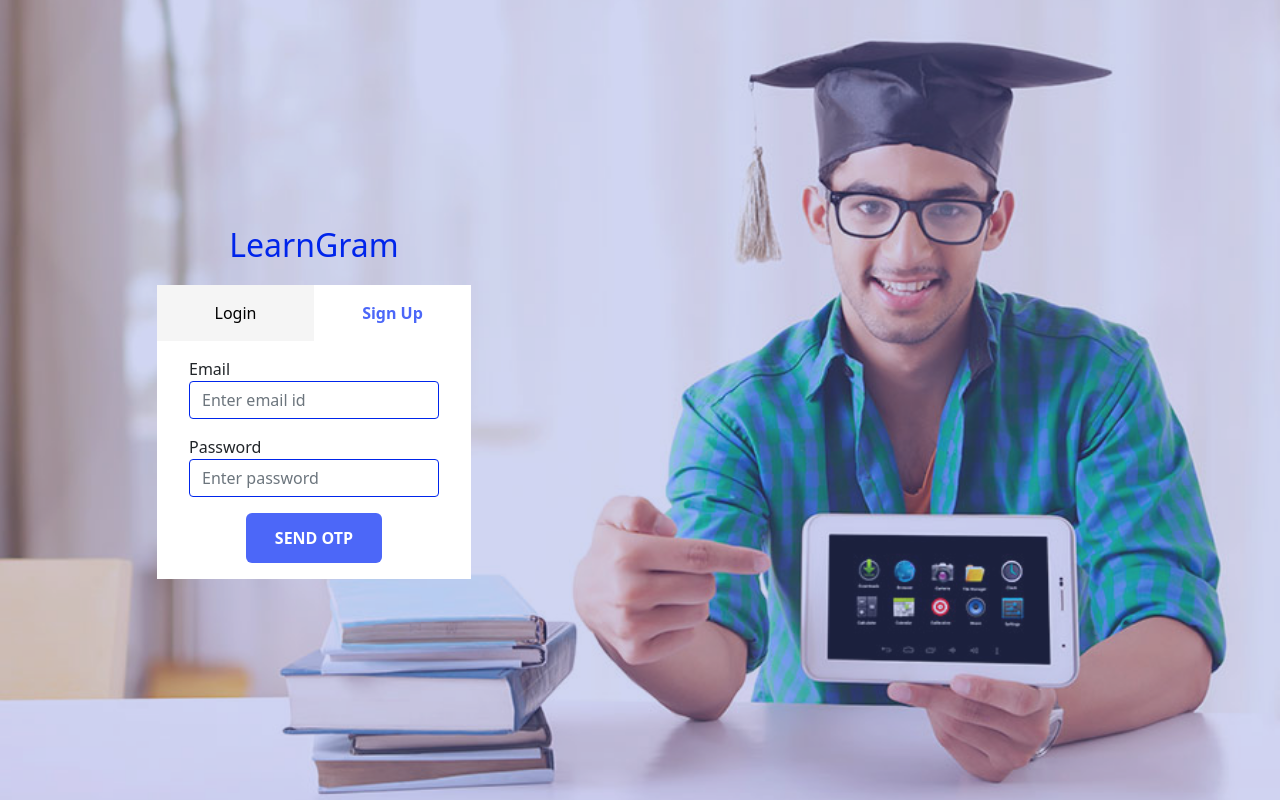
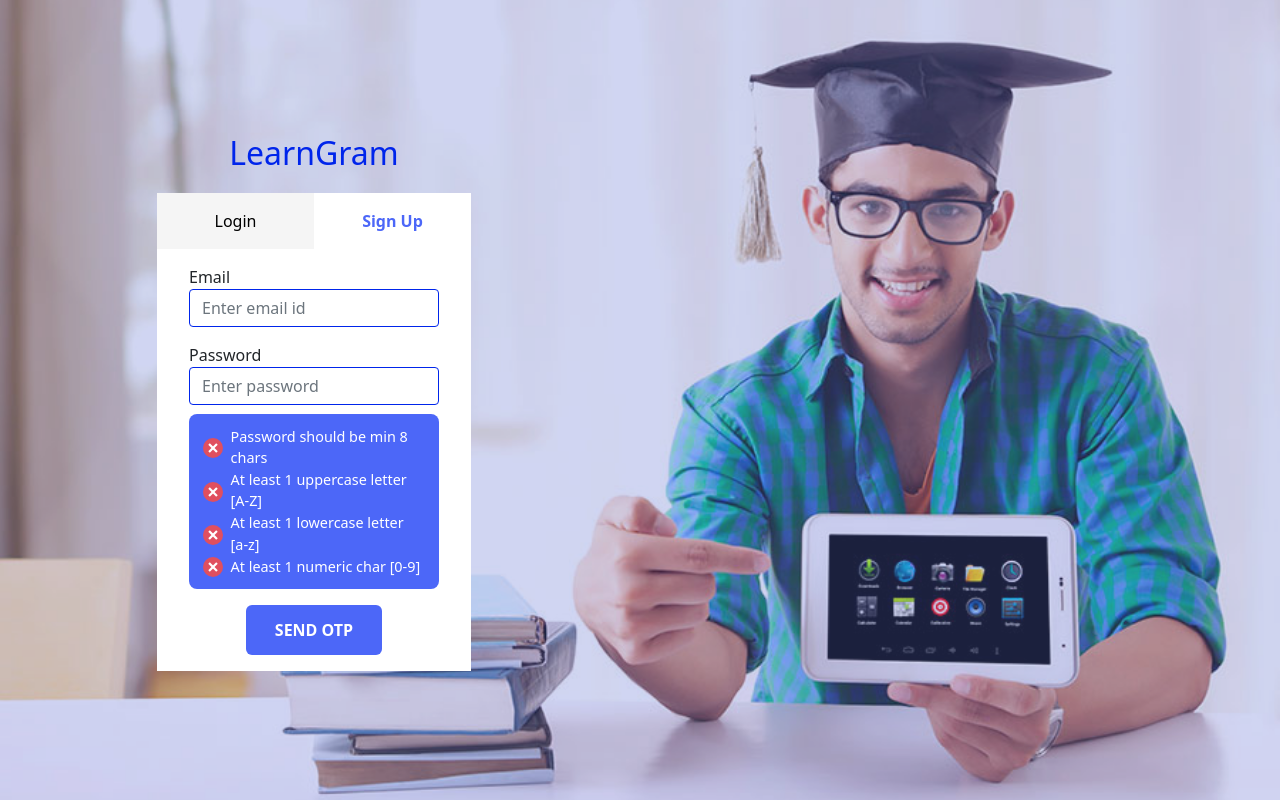
Before and after one commit to TheDarkStrix/learngram-assignment, a React (Create React App) app: page /landing in a window 1280 px wide. Both pictures are taken after a click on the element "Login". Built offline with nearby package versions, Linux system fonts and the light colour scheme.

Commit message:
Signup: Add password indicator

```diff
--- a/src/components/landing/authentication/signup/signup.js
+++ b/src/components/landing/authentication/signup/signup.js
@@ -1,4 +1,4 @@
-import { useState } from "react";
+import { useState, useCallback } from "react";
 import { Form, FormGroup, Input, Label, Button } from "reactstrap";
 import { useFormik } from "formik";
 import * as Yup from "yup";
@@ -8,8 +8,19 @@ import style from "./signup.module.css";
 import Cookies from "js-cookie";
 import { toast } from "react-toastify";
 
+import wrong from "../../../../assets/images/close.svg";
+import correct from "../../../../assets/images/tick.svg";
+
+const indicator = {
+  smallLetter: false,
+  capitalLetter: false,
+  numeric: false,
+  validLength: false,
+};
+
 const SignUp = () => {
   const [currentStage, setCurrentStage] = useState(0);
+  const [passwordIndicator, setPasswordIndicator] = useState(indicator);
 
   const asyncCookieStorage = {
     setItem: async function (key, value) {
@@ -97,6 +108,49 @@ const SignUp = () => {
     }
   };
 
+  const handlePassword = (event) => {
+    console.log(event.target.value);
+
+    // Check for digits
+    if (/\d/.test(event.target.value)) {
+      if (passwordIndicator.numeric !== true) passwordIndicator.numeric = true;
+    } else {
+      if (passwordIndicator.numeric !== false)
+        passwordIndicator.numeric = false;
+    }
+
+    // check for Capital
+    if (/[A-Z]/.test(event.target.value)) {
+      if (passwordIndicator.capitalLetter !== true)
+        passwordIndicator.capitalLetter = true;
+    } else {
+      if (passwordIndicator.capitalLetter !== false)
+        passwordIndicator.capitalLetter = false;
+    }
+
+    // check for small
+    if (/[a-z]/.test(event.target.value)) {
+      if (passwordIndicator.smallLetter !== true)
+        passwordIndicator.smallLetter = true;
+    } else {
+      if (passwordIndicator.smallLetter !== false)
+        passwordIndicator.smallLetter = false;
+    }
+
+    // check length
+
+    if (event.target.value.length > 7) {
+      if (passwordIndicator.validLength !== true)
+        passwordIndicator.validLength = true;
+    } else {
+      if (passwordIndicator.validLength !== false)
+        passwordIndicator.validLength = false;
+    }
+
+    // setPasswordIndicator();
+    formik.handleChange(event);
+  };
+
   return (
     <>
       <Form onSubmit={formik.handleSubmit}>
@@ -119,10 +173,60 @@ const SignUp = () => {
             name="password"
             id="password"
             placeholder="Enter password"
-            onChange={formik.handleChange}
+            onChange={(e) => handlePassword(e)}
             value={formik.values.password}
             invalid={formik.errors.password && formik.touched.password}
           />
+          {currentStage === 0 ? (
+            <div className={style.indicatorContainer}>
+              <div>
+                <span>
+                  <img
+                    className={style.indicatorIcons}
+                    src={passwordIndicator.validLength ? correct : wrong}
+                    width="20"
+                    alt="pass_indicator"
+                  />
+                </span>
+                <span>Password should be min 8 chars</span>
+              </div>
+              <div>
+                <span>
+                  <img
+                    className={style.indicatorIcons}
+                    src={passwordIndicator.capitalLetter ? correct : wrong}
+                    width="20"
+                    alt="pass_indicator"
+                  />
+                </span>
+                <span>At least 1 uppercase letter [A-Z]</span>
+              </div>
+              <div>
+                <span>
+                  <img
+                    className={style.indicatorIcons}
+                    src={passwordIndicator.smallLetter ? correct : wrong}
+                    width="20"
+                    alt="pass_indicator"
+                  />
+                </span>
+                <span>At least 1 lowercase letter [a-z]</span>
+              </div>
+              <div>
+                <span>
+                  <img
+                    className={style.indicatorIcons}
+                    src={passwordIndicator.numeric ? correct : wrong}
+                    width="20"
+                    alt="pass_indicator"
+                  />
+                </span>
+                <span>At least 1 numeric char [0-9]</span>
+              </div>
+            </div>
+          ) : (
+            ""
+          )}
         </FormGroup>
         {currentStage === 1 ? (
           <FormGroup className="mb-3">
--- a/src/components/landing/authentication/signup/signup.module.css
+++ b/src/components/landing/authentication/signup/signup.module.css
@@ -6,3 +6,20 @@
   color: white;
   padding: 0.8em 1.8em;
 }
+.indicatorIcons {
+  margin-right: 0.5em;
+}
+
+.indicatorContainer {
+  background-color: var(--blue);
+  padding: 0.8em 1em;
+  border-radius: 8px;
+  font-size: 0.9em;
+  color: white;
+  margin-top: 0.6em;
+}
+
+.indicatorContainer > div {
+  display: flex;
+  align-items: center;
+}
```
Also changed, not shown: src/assets/images/tick.svg (added).
